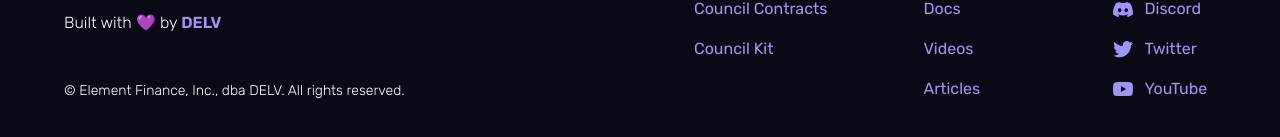
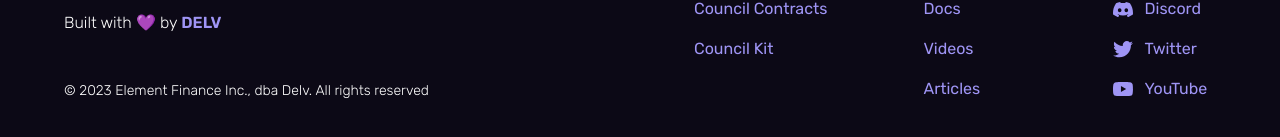
Before and after one commit to delvtech/council-kit, a React (Vite) app in the folder apps/landing-page/: page / in a window 1280 px wide. Shown: the part 3948-4085 px from the top of the page. Built offline with nearby package versions, Linux system fonts and the light colour scheme; the HTML template or start-up script is replaced by a standard one.

Commit message:
update copyright to include dba Delv

```diff
--- a/apps/landing-page/src/ui/Footer.tsx
+++ b/apps/landing-page/src/ui/Footer.tsx
@@ -15,7 +15,7 @@ export function Footer(): ReactElement {
             <span className="font-semibold text-primary-text">DELV</span>
           </p>
           <p className="text-sm">
-            &copy; Element Finance, Inc., dba DELV. All rights reserved.
+            &copy; 2023 Element Finance Inc., dba Delv. All rights reserved
           </p>
         </div>
         <div className="flex flex-wrap gap-24">
```
